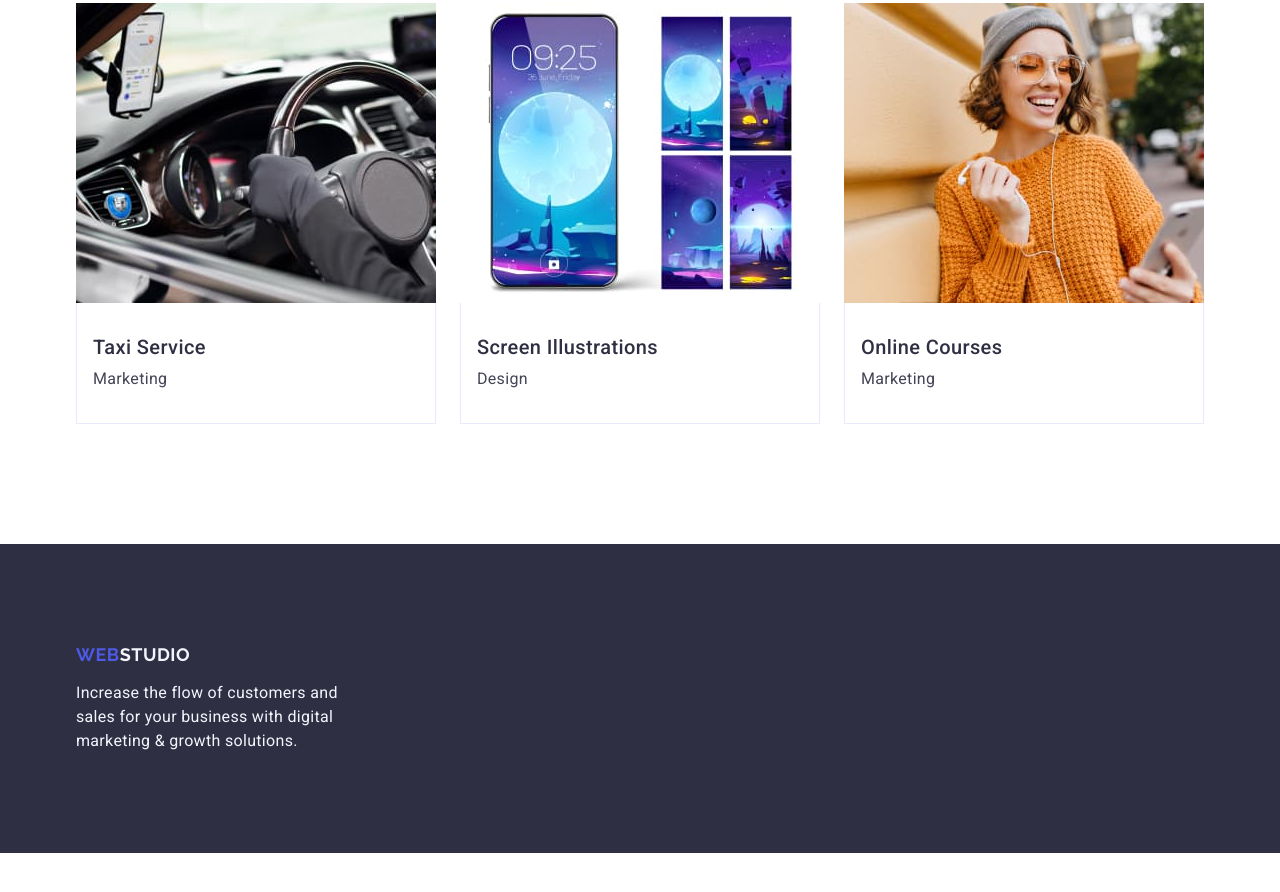
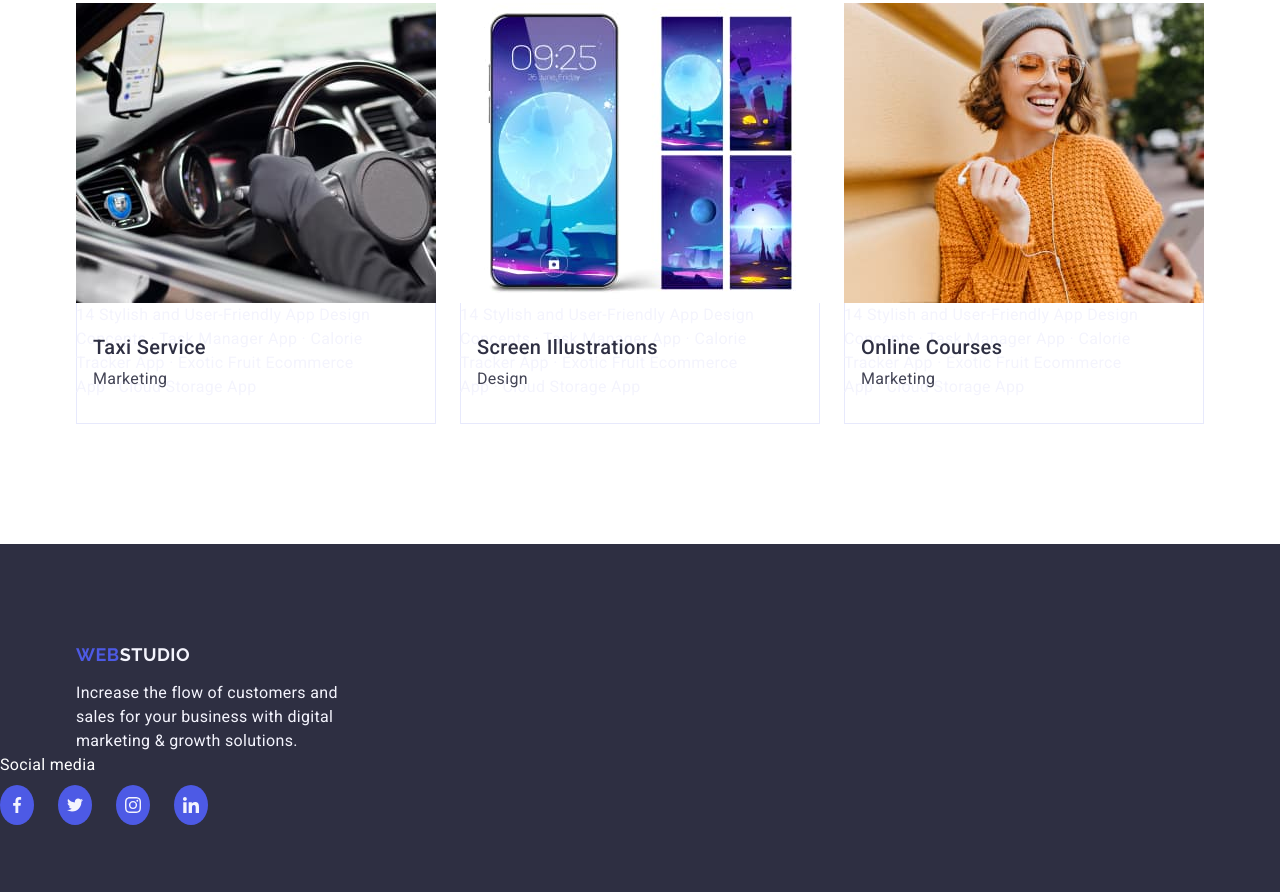
Before and after one commit to katerynaradzievska/goit-markup-hw-04, a plain HTML site: page index.html in a window 1280 px wide. Shown: the part 2617-3509 px from the top of the page. Before the commit the page ends 3470 px from the top, so only its background shows below. Drawn offline with nearby package versions, Linux system fonts and the light colour scheme.

Commit message:
new commit
add footer text with logo, divs for portfolio

```diff
--- a/css/style.css
+++ b/css/style.css
@@ -369,6 +369,22 @@ transition: background-color 250ms cubic-bezier (0.4, 0, 0.2, 1);
     flex-shrink: 0;
 
 }
+.product-image {
+    width: 360px;
+    height: 300px;
+    flex-shrink: 0;
+    background: var(--IRIS, #4D5AE5);
+}
+
+.product-overlay{
+    width: 296px;
+    color: var(--CLOUD, #F4F4FD);
+}
+.portfolio-image:hover .product-overlay {
+    transform: translateY(0);
+    transition: transform 250ms cubic-bezier(0.4, 0, 0.2, 1);
+}
+
 
 /* footer */
 .footer-style {
@@ -407,3 +423,14 @@ transition: background-color 250ms cubic-bezier (0.4, 0, 0.2, 1);
     letter-spacing: 0.02em;
     max-width: 264px;
 }
+.footer-text-social {
+    color: var(--WHITE, #FFF);
+    width: 96px;
+    height: 24px;
+
+}
+.footer-social {
+    width: 208px;
+height: 80px;
+flex-shrink: 0;
+}
--- a/index.html
+++ b/index.html
@@ -243,37 +243,55 @@
     <h2 class="title-portfolio">Our Portfolio</h2>
     <ul class="portfolio-list">
         <li class="portfolio-list-item">
+            <div class="product-image">
             <img class="portfolio-image" src="./images/portfolio1.jpg" alt="App screen" width="360" height="300">
+            <p class="product-overlay">14 Stylish and User-Friendly App Design Concepts · Task Manager App · Calorie Tracker App · Exotic Fruit Ecommerce App · Cloud Storage App</p>
+        </div>
             <div class="portfolio-container">
             <h3 class="portfolio-description">Banking App</h3>
             <p>App</p>
         </div></li>
         <li class="portfolio-list-item">
+            <div class="product-image">
             <img class="portfolio-image" src="./images/portfolio2.jpg" alt="QR code paymant" width="360" height="300">
+            <p class="product-overlay">14 Stylish and User-Friendly App Design Concepts · Task Manager App · Calorie Tracker App · Exotic Fruit Ecommerce App · Cloud Storage App</p>
+        </div>
             <div class="portfolio-container">
             <h3 class="portfolio-description">Cashless Payment</h3>
             <p>Marketing</p>
         </div> </li>
         <li class="portfolio-list-item">
+            <div class="product-image">
             <img class="portfolio-image" src="./images/portfolio3.jpg" alt="App for iOS" width="360" height="300">
+            <p class="product-overlay">14 Stylish and User-Friendly App Design Concepts · Task Manager App · Calorie Tracker App · Exotic Fruit Ecommerce App · Cloud Storage App</p>
+        </div>
             <div class="portfolio-container">
             <h3 class="portfolio-description">Meditation App</h3>
             <p>App</p>
         </div></li>
         <li class="portfolio-list-item">
+            <div class="product-image">
             <img class="portfolio-image" src="./images/portfolio4.jpg" alt="Taxi Service" width="360" height="300">
+            <p class="product-overlay">14 Stylish and User-Friendly App Design Concepts · Task Manager App · Calorie Tracker App · Exotic Fruit Ecommerce App · Cloud Storage App</p>
+        </div>
             <div class="portfolio-container">
             <h3 class="portfolio-description">Taxi Service</h3>
             <p>Marketing</p>
         </div></li>
         <li class="portfolio-list-item">
+            <div class="product-image">
             <img class="portfolio-image" src="./images/portfolio5.jpg" alt="Phone screen" width="360" height="300">
+            <p class="product-overlay">14 Stylish and User-Friendly App Design Concepts · Task Manager App · Calorie Tracker App · Exotic Fruit Ecommerce App · Cloud Storage App</p>
+        </div>
             <div class="portfolio-container">
             <h3 class="portfolio-description">Screen Illustrations</h3>
             <p>Design</p>
         </div></li>
         <li class="portfolio-list-item">
+            <div class="product-image">
             <img class="portfolio-image" src="./images/portfolio6.jpg" alt="Girl with phone" width="360" height="300">
+            <p class="product-overlay">14 Stylish and User-Friendly App Design Concepts · Task Manager App · Calorie Tracker App · Exotic Fruit Ecommerce App · Cloud Storage App</p>
+        </div>
             <div class="portfolio-container">
             <h3 class="portfolio-description">Online Courses</h3>
             <p>Marketing</p>
@@ -288,6 +306,39 @@
     <a class="logo-footer" href="./index.html">Web<span class="logo-style-footer">Studio</span></a>
 <p class="footer-text">Increase the flow of customers and sales for your business with digital marketing & growth solutions.</p>
 </div>
+<div class="footer-social">
+    <p class="footer-text-social">Social media</p>
+    <ul class="media-list">
+        <li class="social-links">
+            <a class="social-link" href="#">
+                <svg class="icons-team" width="16" height="16">
+                <use href="./images/icons.svg#icon-facebook"></use>
+            </svg>
+        </a>
+        </li>
+        <li class="social-links">
+            <a class="social-link" href="#">
+                <svg class="icons-team" width="16" height="16">
+                <use href="./images/icons.svg#icon-twitter"></use>
+            </svg>
+            </a>
+        </li>
+        <li class="social-links">
+            <a class="social-link" href="#">
+                <svg class="icons-team" width="16" height="16">
+                <use href="./images/icons.svg#icon-instagram"></use>
+            </svg>
+            </a>
+        </li>
+        <li class="social-links">
+            <a class="social-link" href="#">
+                <svg class="icons-team" width="16" height="16">
+                <use href="./images/icons.svg#icon-linkedin"></use>
+            </svg>
+            </a>
+        </li>
+    </ul>
+</div>
 </footer>
 
     </body>
```
